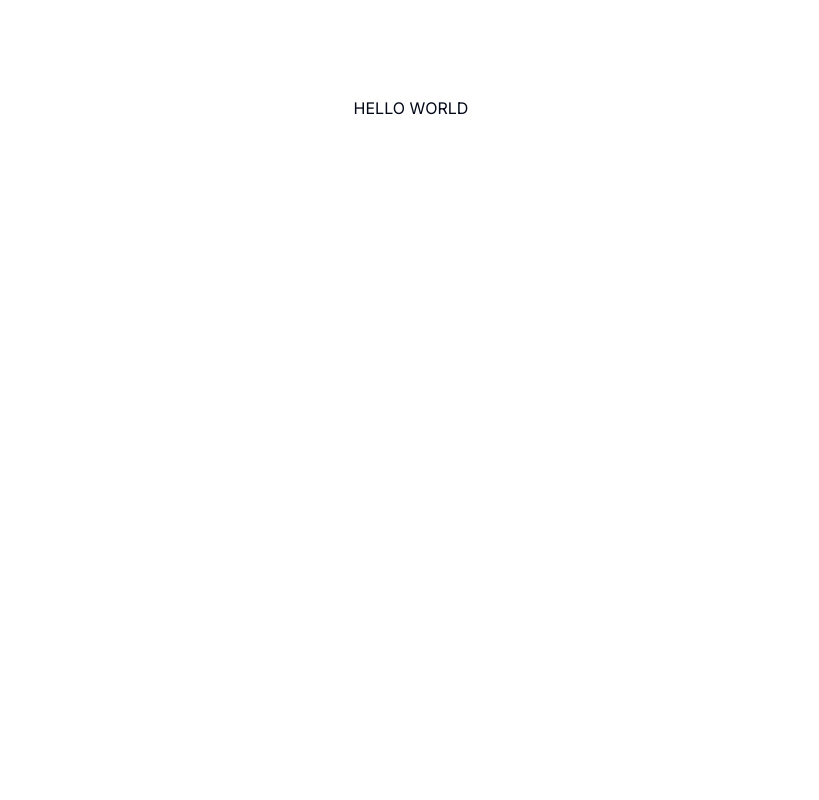
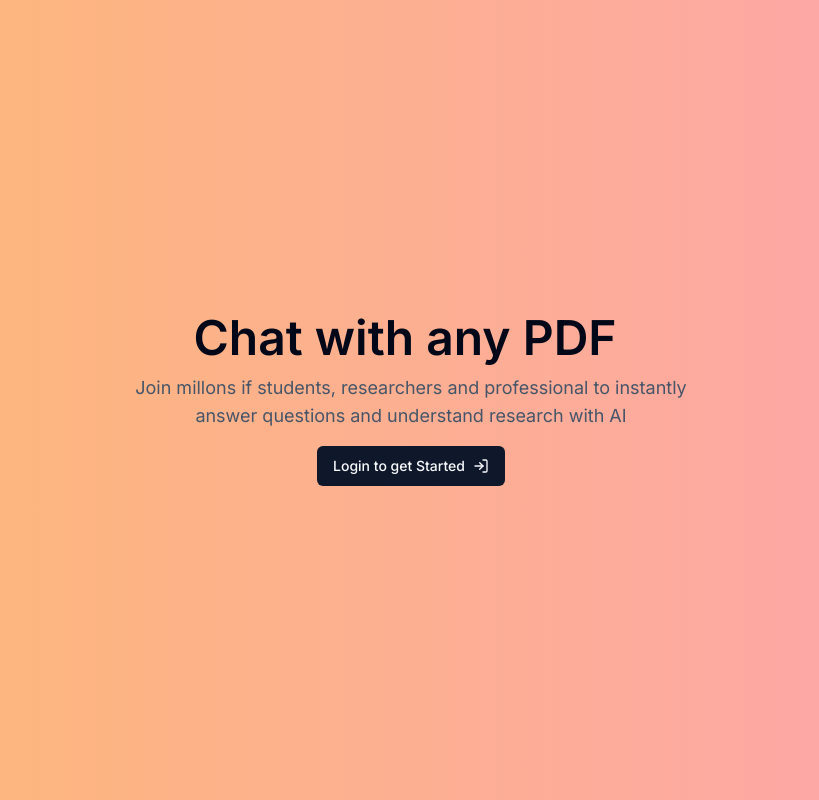
Before and after one commit to DevJobalia/CHAT-PDF-GPT, a Next.js app: page / in a window 1280 px wide. Shown: the whole page, without its empty margins (229-1048 px from the left). Built offline with nearby package versions, Linux system fonts and the light colour scheme; no server answers.

Commit message:
CLERK 🔒 + HOME PAGE

```diff
--- a/src/app/page.tsx
+++ b/src/app/page.tsx
@@ -1,9 +1,43 @@
+import { Button } from "@/components/ui/button";
+import { UserButton, auth } from "@clerk/nextjs";
+import { LogIn } from "lucide-react";
 import Image from "next/image";
+import Link from "next/link";
 
-export default function Home() {
+export default async function Home() {
+  const { userId } = await auth();
+  const isAuth = !!userId;
+
   return (
-    <h1 className="flex min-h-screen flex-col items-center justify-between p-24">
-      HELLO WORLD
-    </h1>
+    <div className=" w-screen min-h-screen bg-gradient-to-r from-orange-300 to-rose-300">
+      <div className="absolute top-1/2 left-1/2 -translate-x-1/2 -translate-y-1/2">
+        <div className="flex flex-col items-center text-center">
+          <div className="flex items-center">
+            <h1 className="mr-3 text-5xl font-semibold">Chat with any PDF</h1>
+            {/* AUTOMATIC: only visible if user sign up */}
+            <UserButton afterSignOutUrl="/" />
+          </div>
+          <div className=" flex mt-2">
+            {isAuth && <Button>Go to Chats</Button>}
+          </div>
+          <p className=" max-w-xl mt-1 text-lg text-slate-600">
+            Join millons if students, researchers and professional to instantly
+            answer questions and understand research with AI{" "}
+          </p>
+          <div className=" w-full mt-4">
+            {isAuth ? (
+              <h1>file upload</h1>
+            ) : (
+              <Link href="/sign-in">
+                <Button>
+                  Login to get Started
+                  <LogIn className=" w-4 h-4 ml-2" />
+                </Button>
+              </Link>
+            )}
+          </div>
+        </div>
+      </div>
+    </div>
   );
 }
--- /dev/null
+++ b/src/app/sign-in/[[...sign-in]]/page.tsx
@@ -0,0 +1,10 @@
+import { SignIn } from "@clerk/nextjs";
+import React from "react";
+
+export default function Page() {
+  return (
+    <div className="absolute top-1/2 left-1/2 -translate-x-1/2 -translate-y-1/2">
+      <SignIn />
+    </div>
+  );
+}
--- /dev/null
+++ b/src/app/sign-up/[[...sign-up]]/page.tsx
@@ -0,0 +1,10 @@
+import React from "react";
+import { SignIn } from "@clerk/nextjs";
+
+export default function Page() {
+  return (
+    <div className="absolute top-1/2 left-1/2 -translate-x-1/2 -translate-y-1/2">
+      <SignIn />
+    </div>
+  );
+}
```
